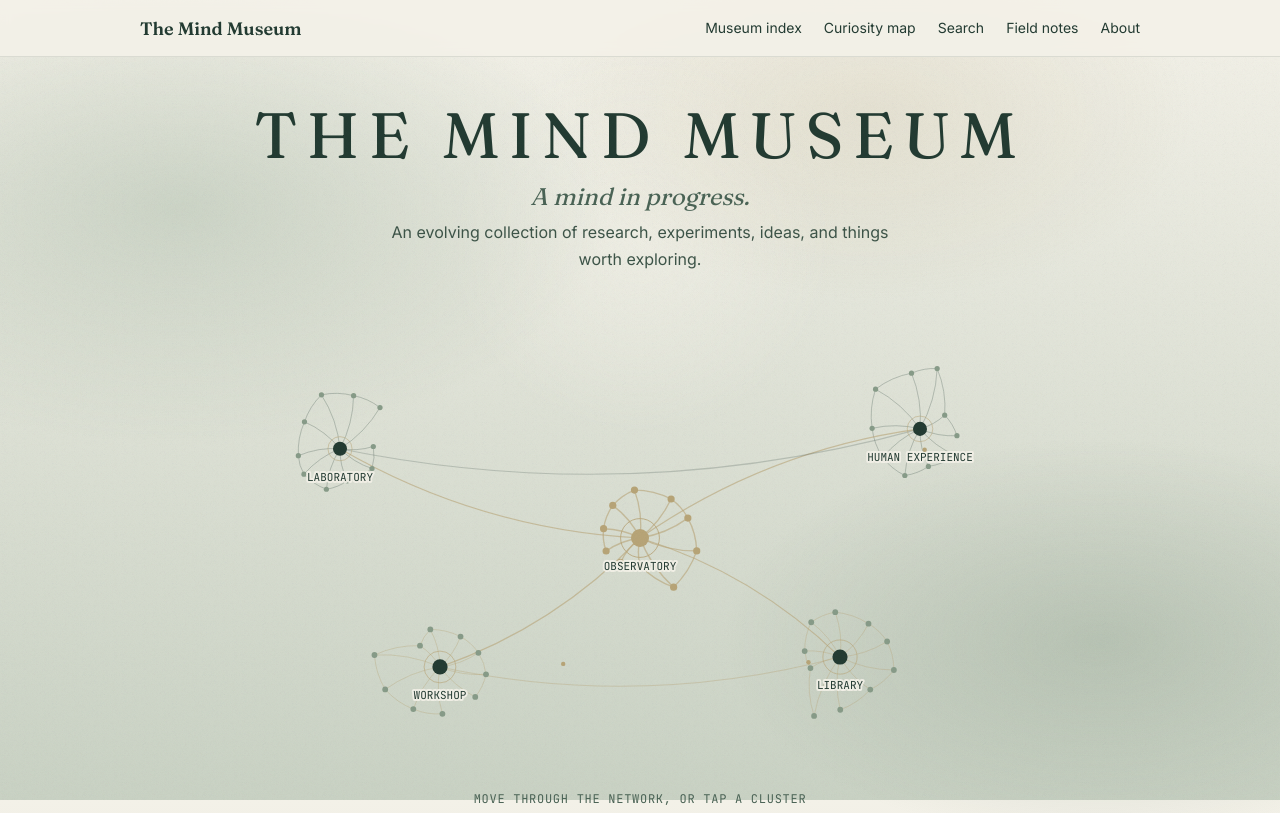
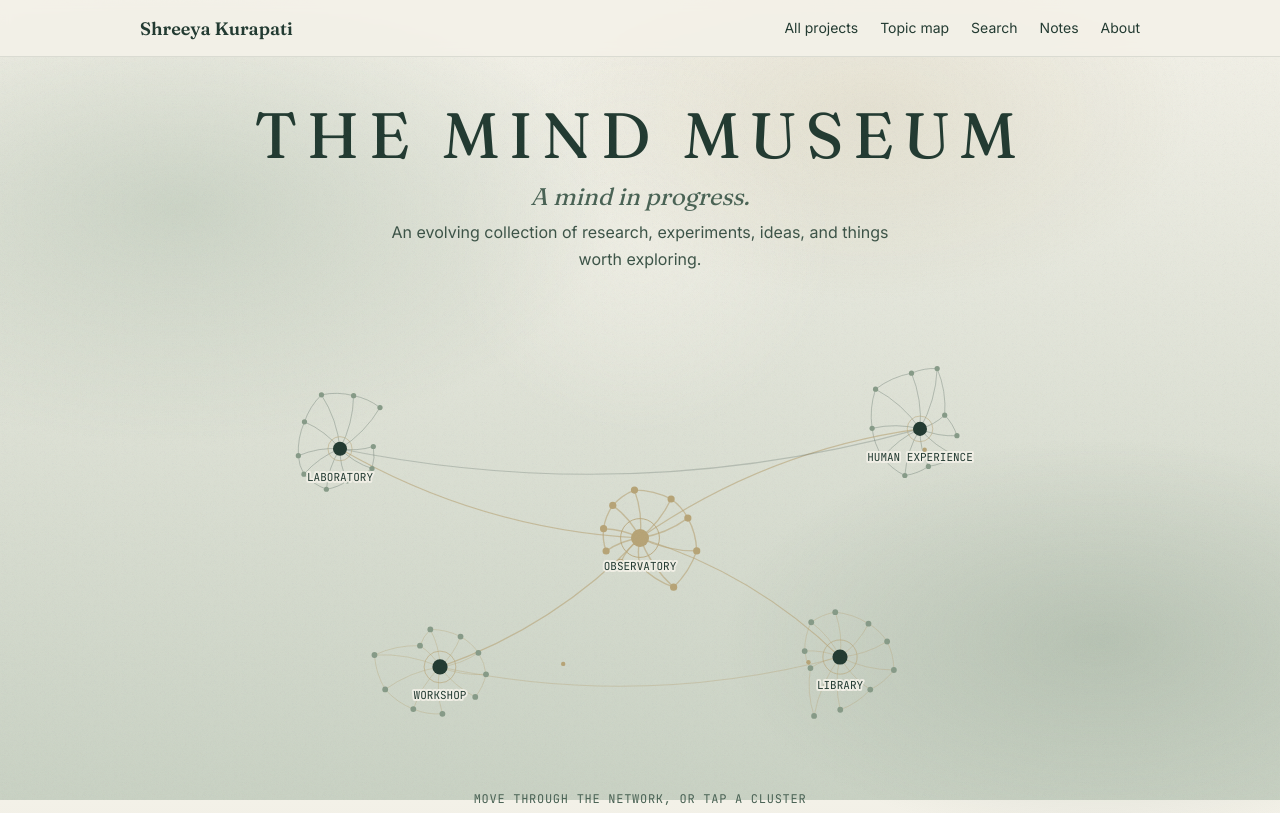
Before and after one commit to shreeyakurapati/shreeyakurapati, a website: page index.html in a window 1280 px wide. Shown: the top 813 px of the page. Drawn offline with Linux system fonts and the light colour scheme.

Commit message:
Add files via upload

```diff
--- a/index.html
+++ b/index.html
@@ -3,10 +3,10 @@
 <head>
 <meta charset="utf-8">
 <meta name="viewport" content="width=device-width, initial-scale=1">
-<title>The Mind Museum · Shreeya Kurapati</title>
-<meta name="description" content="A mind in progress. Research, experiments, ideas, and things worth exploring by Shreeya Kurapati.">
-<meta property="og:title" content="The Mind Museum">
-<meta property="og:description" content="An evolving collection of research, experiments, ideas, and things worth exploring.">
+<title>Shreeya Kurapati</title>
+<meta name="description" content="Shreeya Kurapati: research, student groups, and writing.">
+<meta property="og:title" content="Shreeya Kurapati">
+<meta property="og:description" content="Research, student groups, and writing.">
 <meta name="theme-color" content="#F3F1E8">
 <link rel="icon" href="assets/favicon.svg" type="image/svg+xml">
 <link rel="stylesheet" href="https://fonts.googleapis.com/css2?family=Fraunces:opsz,wght@9..144,400;9..144,600&family=Inter:wght@400;500;600&family=JetBrains+Mono:wght@400;500&display=swap">
@@ -14,12 +14,12 @@
 </head>
 <body>
 <div class="fogA" aria-hidden="true"></div><div class="fogB" aria-hidden="true"></div>
-<header><div class="bar"><a href="#/">The Mind Museum</a>
+<header><div class="bar"><a href="#/">Shreeya Kurapati</a>
 <button id="menu" aria-expanded="false" aria-controls="nav">Menu</button>
-<nav id="nav"><a href="#/index">Museum index</a><a href="#/map">Curiosity map</a><a href="#/search">Search</a><a href="#/notes">Field notes</a><a href="#/about">About</a></nav></div></header>
-<main id="app"><noscript><p class="lede" style="padding-top:40px">The Mind Museum needs JavaScript to load. Please enable it and refresh.</p></noscript></main>
+<nav id="nav"><a href="#/index">All projects</a><a href="#/map">Topic map</a><a href="#/search">Search</a><a href="#/notes">Notes</a><a href="#/about">About</a></nav></div></header>
+<main id="app"><noscript><p class="lede" style="padding-top:40px">This site needs JavaScript to load. Please enable it and refresh.</p></noscript></main>
 <footer>© 2026 Shreeya Kurapati · <a href="https://github.com/shreeyakurapati">GitHub</a> · Press / to search</footer>
-<div id="dots" role="navigation" aria-label="Museum sections" hidden></div>
+<div id="dots" role="navigation" aria-label="Sections" hidden></div>
 <div id="veil" aria-hidden="true"></div><div id="cr" aria-hidden="true"><span></span></div><div id="cd" aria-hidden="true"></div><div id="pv" role="status"></div>
 <script src="js/content.js"></script>
 <script src="js/network.js"></script>
--- a/package.json
+++ b/package.json
@@ -1,8 +1,8 @@
 {
-  "name": "the-mind-museum",
+  "name": "shreeya-kurapati-site",
   "version": "1.0.0",
   "private": true,
-  "description": "Personal site of Shreeya Kurapati. Static, zero dependencies.",
+  "description": "Personal website of Shreeya Kurapati. Static, no dependencies.",
   "scripts": { "start": "node server.js" },
   "license": "UNLICENSED"
 }
--- a/server.js
+++ b/server.js
@@ -6,4 +6,4 @@ http.createServer((q,r)=>{let f=path.join(__dirname,decodeURIComponent(q.url.spl
  if(!f.startsWith(__dirname)){r.writeHead(403);return r.end()}
  if(fs.existsSync(f)&&fs.statSync(f).isDirectory())f=path.join(f,'index.html');
  fs.readFile(f,(e,d)=>{if(e){r.writeHead(404);return r.end('Not found')}r.writeHead(200,{'Content-Type':T[path.extname(f)]||'application/octet-stream'});r.end(d)})
-}).listen(port,()=>console.log('The Mind Museum: http://localhost:'+port));
+}).listen(port,()=>console.log('Site running at http://localhost:'+port));
```
Also changed, not shown: README.md.
